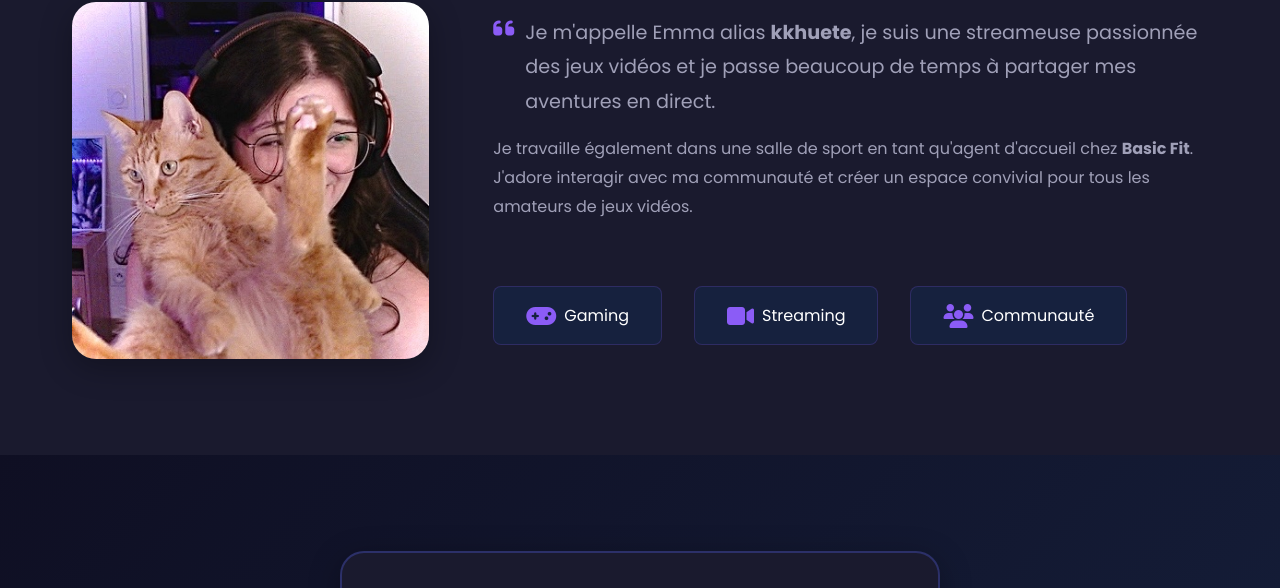
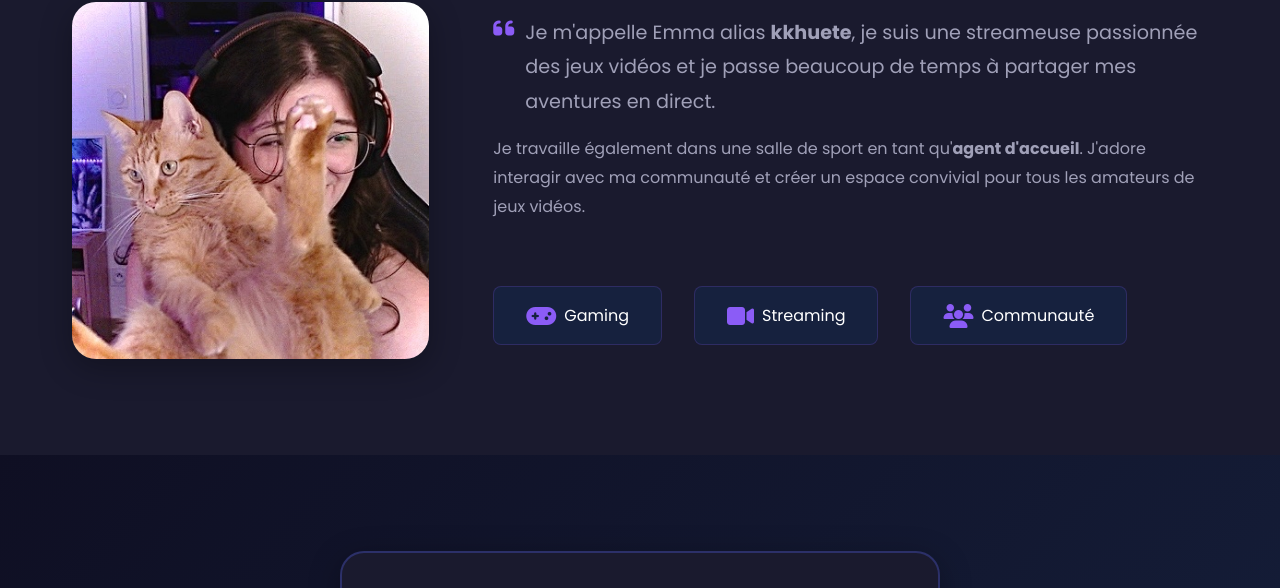
Before and after one commit to Chocolait94/Portfolio_kkhuete, a plain HTML site: page main.html in a window 1280 px wide. Shown: the part 1055-1643 px from the top of the page. Drawn offline with Linux system fonts and the light colour scheme.

Commit message:
changement d'acceuil

```diff
--- a/main.html
+++ b/main.html
@@ -81,7 +81,7 @@
                         et je passe beaucoup de temps à partager mes aventures en direct.
                     </p>
                     <p>
-                        Je travaille également dans une salle de sport en tant qu'agent d'accueil chez <strong>Basic Fit</strong>.
+                        Je travaille également dans une salle de sport en tant qu'<strong>agent d'accueil</strong>.
                         J'adore interagir avec ma communauté et créer un espace convivial pour tous les amateurs de jeux vidéos.
                     </p>
                     <div class="bio-stats">
```
